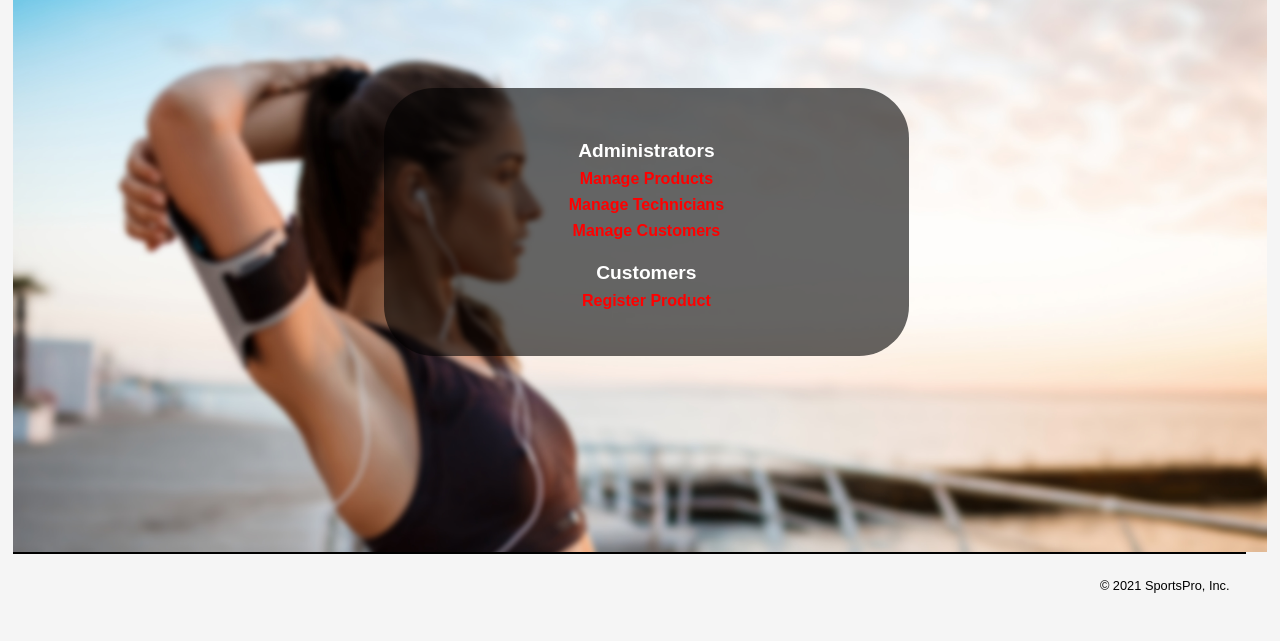
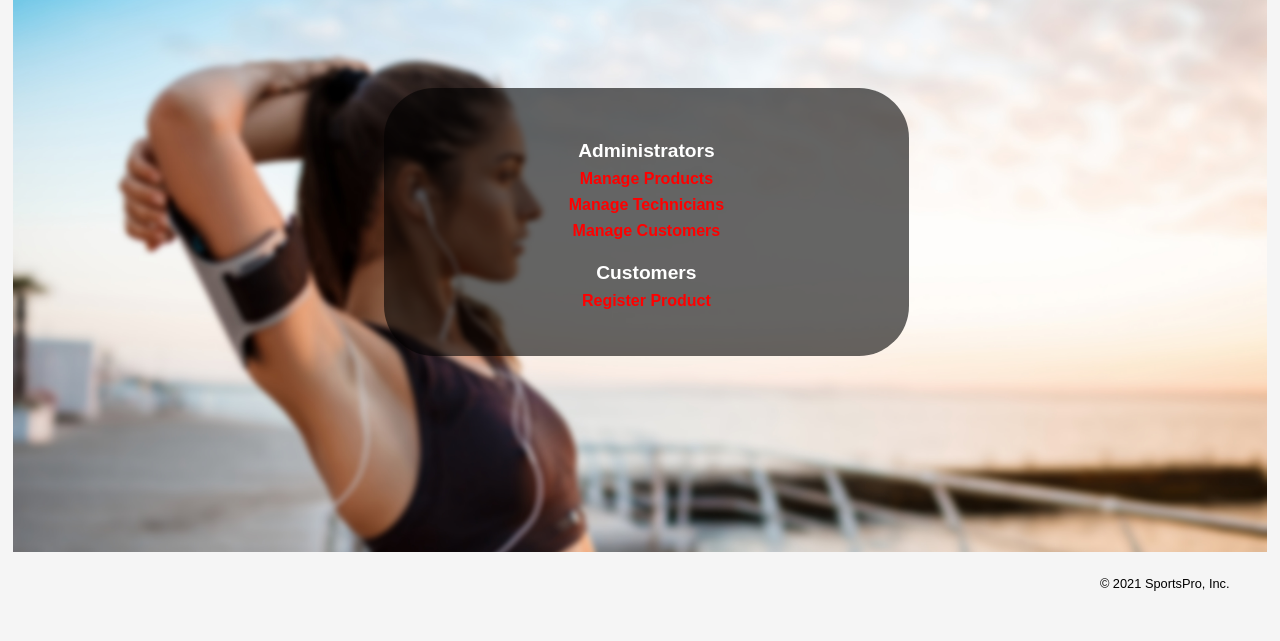
Before and after one commit to mdtc/tech_support, a PHP site: page /index.php in a window 1280 px wide. Shown: the part 159-800 px from the top of the page. Run offline with PHP 8.4, Linux system fonts and the light colour scheme.

Commit message:
bug fixed

```diff
--- a/main.css
+++ b/main.css
@@ -43,7 +43,6 @@ footer {
     width: 97%;
     padding-right: 1em;
     padding-top: .9%;
-    border-top: 2px solid black;
 }
 footer p {
     text-align: right;
```
